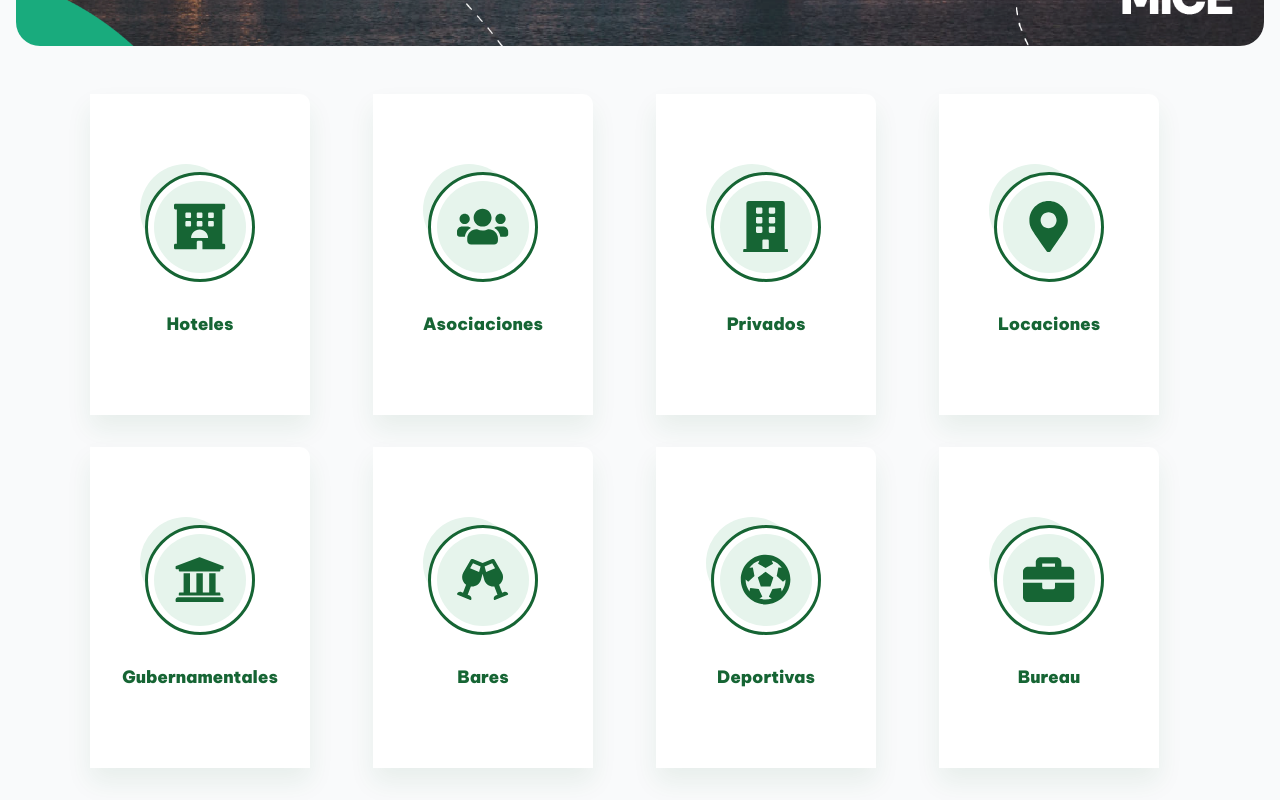
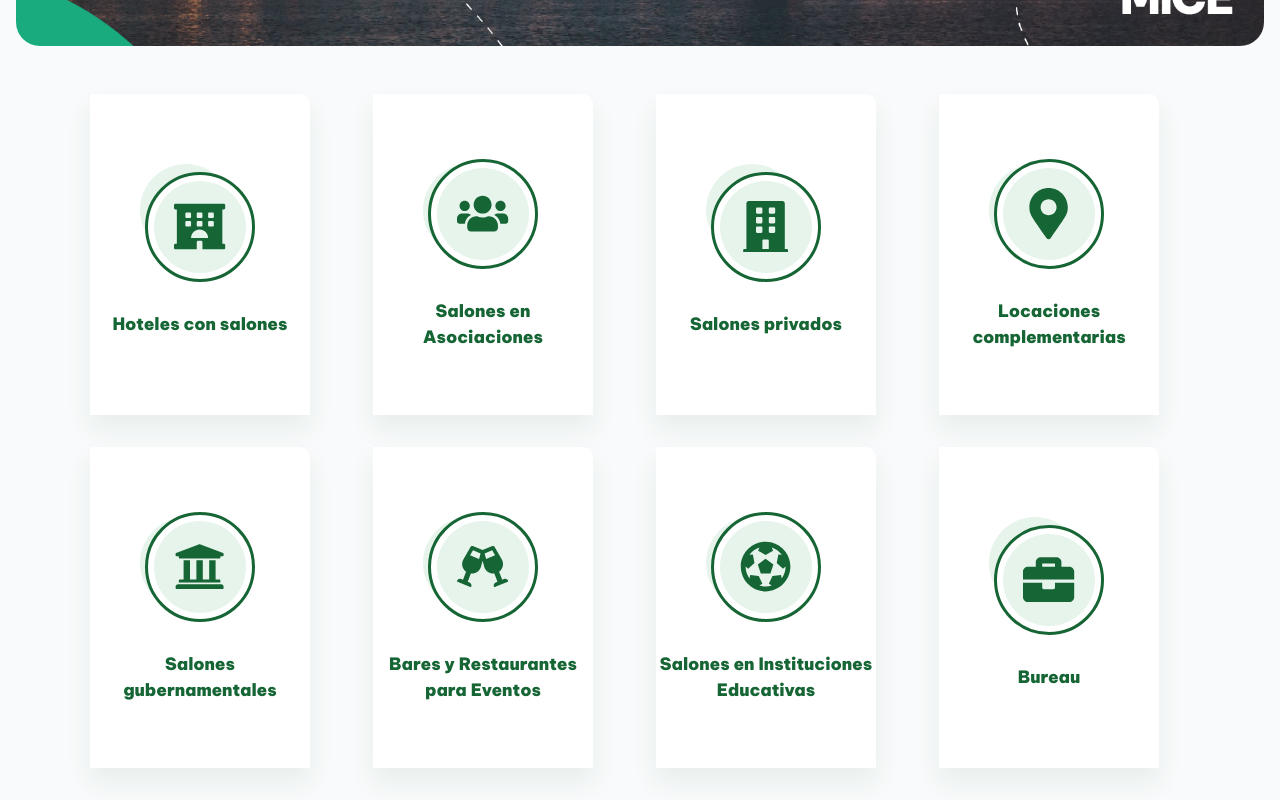
Before and after one commit to Pir4te64/my-eventos-appfinal, a React (Vite) app: page /seccion4 in a window 1280 px wide. Shown: the part 474-1274 px from the top of the page. Built offline with nearby package versions, Linux system fonts and the light colour scheme; a web font is replaced by a local one.

Commit message:
Update Seccion4 component to enhance category names and filtering messages for better clarity. Rename categories to reflect specific features, such as 'Hoteles con salones' and 'Salones en Asociaciones', and adjust corresponding filter messages for improved user experience.

```diff
--- a/src/pages/Seccion4.jsx
+++ b/src/pages/Seccion4.jsx
@@ -211,13 +211,13 @@ export default function Seccion4() {
   const [selectedCategory, setSelectedCategory] = useState(null);
 
   const categories = [
-    { name: 'Hoteles', icon: <FaHotel />, color: 'red', data: filtered },
-    { name: 'Asociaciones', icon: <FaUsers />, color: 'blue', data: filteredA },
-    { name: 'Privados', icon: <FaBuilding />, color: 'green', data: filteredP },
-    { name: 'Locaciones', icon: <FaMapMarkerAlt />, color: 'red', data: filteredL },
-    { name: 'Gubernamentales', icon: <FaUniversity />, color: 'blue', data: filteredG },
-    { name: 'Bares', icon: <FaGlassCheers />, color: 'green', data: filteredB },
-    { name: 'Deportivas', icon: <FaFutbol />, color: 'red', data: filteredD },
+    { name: 'Hoteles con salones', icon: <FaHotel />, color: 'red', data: filtered },
+    { name: (<><span>Salones en</span><br/><span>Asociaciones</span></>), icon: <FaUsers />, color: 'blue', data: filteredA },
+    { name: 'Salones privados', icon: <FaBuilding />, color: 'green', data: filteredP },
+    { name: 'Locaciones complementarias', icon: <FaMapMarkerAlt />, color: 'red', data: filteredL },
+    { name: 'Salones gubernamentales', icon: <FaUniversity />, color: 'blue', data: filteredG },
+    { name: (<><span>Bares y Restaurantes</span><br/><span>para Eventos</span></>), icon: <FaGlassCheers />, color: 'green', data: filteredB },
+    { name: 'Salones en Instituciones Educativas', icon: <FaFutbol />, color: 'red', data: filteredD },
     { name: 'Bureau', icon: <FaBriefcase />, color: 'blue', data: filteredBu }
   ];
 
@@ -259,11 +259,11 @@ export default function Seccion4() {
             </button>
           </div>
           {/* Renderizar la lista correspondiente a la categoría seleccionada */}
-          {selectedCategory.name === 'Hoteles' && (
+          {selectedCategory.name === 'Hoteles con Salones' && (
             <div className="max-w-7xl mx-auto flex flex-col md:flex-row gap-8 mt-12 px-2 justify-center items-start">
               {/* Sidebar de filtros hoteles */}
               <aside className="md:w-1/4 w-full bg-white rounded-2xl shadow-lg p-6 mb-8 md:mb-0">
-                <h2 className="text-lg font-semibold mb-4 text-green-800">Filtrar hoteles</h2>
+                <h2 className="text-lg font-semibold mb-4 text-green-800">Filtrar hoteles con salones</h2>
                 <input
                   type="text"
                   placeholder="Buscar por nombre..."
@@ -290,7 +290,7 @@ export default function Seccion4() {
               </aside>
               <main className="md:w-3/4 w-full grid grid-cols-1 md:grid-cols-2 lg:grid-cols-3 gap-6">
                 {filtered.length === 0 && (
-                  <div className="col-span-full text-center text-gray-500">No se encontraron hoteles con esos filtros.</div>
+                  <div className="col-span-full text-center text-gray-500">No se encontraron hoteles con salones con esos filtros.</div>
                 )}
                 {filtered.map((h, i) => (
                   <HotelCard key={i} hotel={h} onClick={() => { setSelectedHotel(h); setIsOpen(true) }} />
@@ -299,11 +299,11 @@ export default function Seccion4() {
             </div>
           )}
           {/* Repetir para otras categorías */}
-          {selectedCategory.name === 'Asociaciones' && (
+          {selectedCategory.name === 'Salones en<br/>Asociaciones' && (
             <div className="max-w-7xl mx-auto flex flex-col md:flex-row gap-8 mt-12 px-2 justify-center items-start">
               {/* Sidebar de filtros asociaciones */}
               <aside className="md:w-1/4 w-full bg-white rounded-2xl shadow-lg p-6 mb-8 md:mb-0">
-                <h2 className="text-lg font-semibold mb-4 text-green-800">Filtrar asociaciones</h2>
+                <h2 className="text-lg font-semibold mb-4 text-green-800">Filtrar salones en asociaciones</h2>
                 <input
                   type="text"
                   placeholder="Buscar por nombre..."
@@ -330,7 +330,7 @@ export default function Seccion4() {
               </aside>
               <main className="md:w-3/4 w-full grid grid-cols-1 md:grid-cols-2 lg:grid-cols-3 gap-6">
                 {filteredA.length === 0 && (
-                  <div className="col-span-full text-center text-gray-500">No se encontraron asociaciones con esos filtros.</div>
+                  <div className="col-span-full text-center text-gray-500">No se encontraron salones en asociaciones con esos filtros.</div>
                 )}
                 {filteredA.map((a, i) => (
                   <AsociacionCard key={i} asoc={a} onClick={() => { setSelectedAsoc(a); setIsOpenA(true) }} />
@@ -611,7 +611,7 @@ export default function Seccion4() {
         </Dialog>
       </Transition.Root>
 
-      {/* Drawer de detalles asociaciones */}
+      {/* Drawer de detalles salones en asociaciones */}
       <Transition.Root show={isOpenA} as={React.Fragment}>
         <Dialog as="div" className="relative z-50" onClose={() => setIsOpenA(false)}>
           <Transition.Child
```
